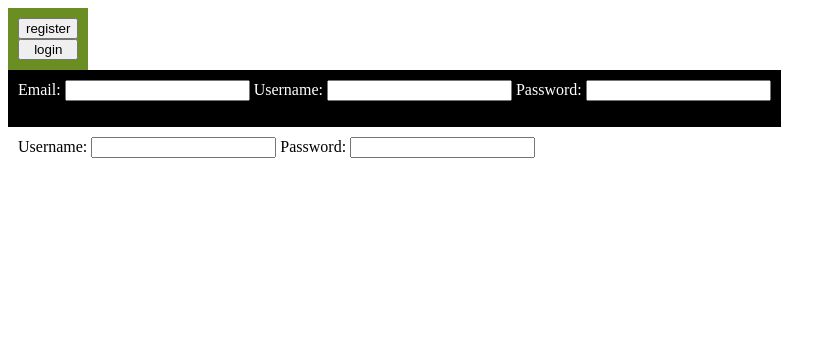
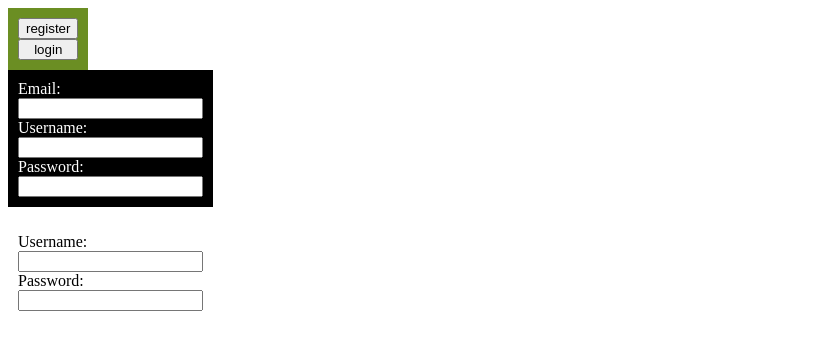
Before and after one commit to amethystCyber/amatsumiMMO, a plain HTML site: page public/index.html in a window 1280 px wide. Shown: the whole page, without its empty margins (0-836 px from the left). Drawn offline with Linux system fonts and the light colour scheme.

Commit message:
changed the form elements directly with css

```diff
--- a/public/index.html
+++ b/public/index.html
@@ -10,7 +10,7 @@
     width: fit-content;
     height: fit-content;
 }
-#register{
+#register form{
     display: flex;
     flex-direction: column;
     padding: 10px;
@@ -19,7 +19,7 @@
     background-color: black;
     color: white;
 }
-#login{
+#login form{
     display: flex;
     flex-direction: column;
     padding: 10px;
```
